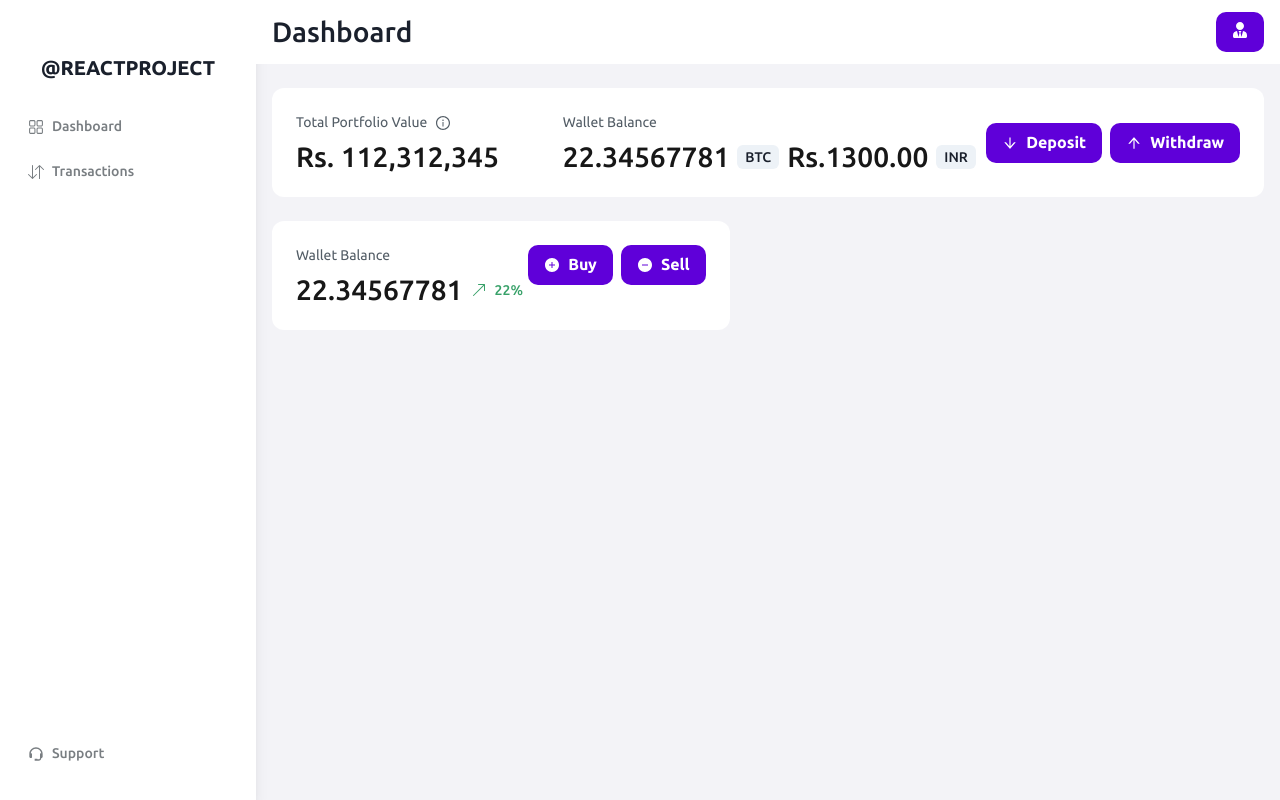
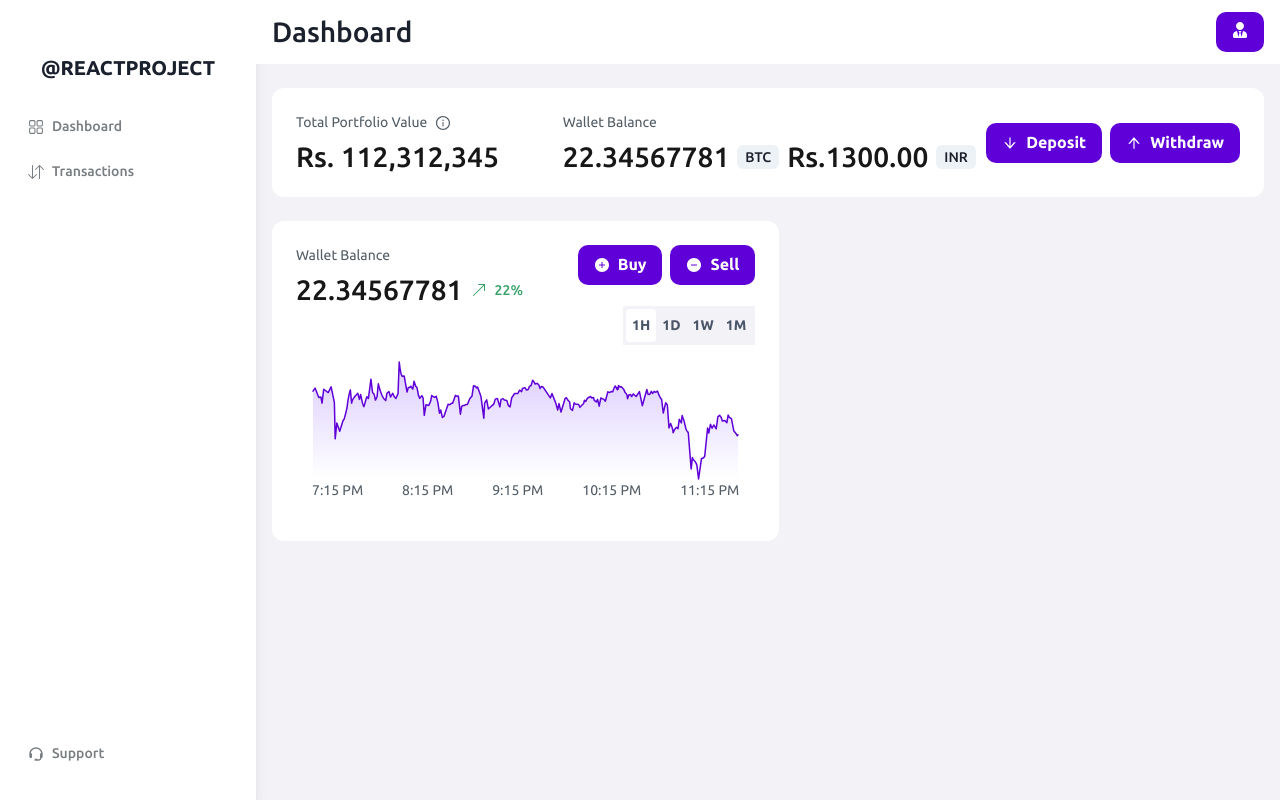
Before and after one commit to prabhjot-2/crpto, a React (Vite) app in the folder crpto/: page / in a window 1280 px wide. Built offline with nearby package versions, Linux system fonts and the light colour scheme.

Commit message:
create a new grid in which graph is shown now upload image later it will sync with api to get latest graphs

```diff
--- a/crpto/src/pages/Dashboard/components/PriceSection.jsx
+++ b/crpto/src/pages/Dashboard/components/PriceSection.jsx
@@ -1,47 +1,87 @@
 import React from "react";
-import { HStack, Stack, Text, Button, Icon, Flex } from "@chakra-ui/react";
+import { HStack, Stack, Text, Button, Icon, Flex ,Image ,Tab,TabPanel,TabPanels,TabList,Tabs} from "@chakra-ui/react";
 import { CustomCard } from "../../../chakra/CustomCard";
 import { BsArrowUpRight } from "react-icons/bs";
 import { AiFillMinusCircle, AiFillPlusCircle } from "react-icons/ai";
 
 const PriceSection=()=>{
+
+  const timeStamps=[" 7:15 PM ", " 8:15 PM "," 9:15 PM "," 10:15 PM "," 11:15 PM "]
     return (
       <CustomCard>
-            <Flex justify="space-between"  align="start">
+        <Flex justify="space-between" align="start">
           <Stack>
             <HStack color="black.80">
               <Text fontSize="sm">Wallet Balance</Text>
             </HStack>
-          <HStack spacing={2}
+            <HStack
+              spacing={2}
               align={{
-                base:"flex-start",
-                sm:"center",
+                base: "flex-start",
+                sm: "center",
               }}
               flexDir={{
-                base:"column",
-                sm:"row",
+                base: "column",
+                sm: "row",
               }}
             >
               <HStack>
-              <Text textStyle="h2" fontWeight={"medium"}> 22.34567781</Text>
-              <HStack fontWeight="medium" color="green.500" >
-              <Icon as={ BsArrowUpRight}/>
-              <Text fontSize="sm" fontWeight={"medium"}> 22%</Text>
-
+                <Text textStyle="h2" fontWeight={"medium"}>
+                  {" "}
+                  22.34567781
+                </Text>
+                <HStack fontWeight="medium" color="green.500">
+                  <Icon as={BsArrowUpRight} />
+                  <Text fontSize="sm" fontWeight={"medium"}>
+                    {" "}
+                    22%
+                  </Text>
                 </HStack>
               </HStack>
-
             </HStack>
           </Stack>
 
           <HStack>
-                <Button leftIcon={<Icon as={ AiFillPlusCircle}/>}> Buy</Button>
-                <Button leftIcon={<Icon as={ AiFillMinusCircle}/>}> Sell</Button>
+            <Button leftIcon={<Icon as={AiFillPlusCircle} />}> Buy</Button>
+            <Button leftIcon={<Icon as={AiFillMinusCircle} />}> Sell</Button>
           </HStack>
         </Flex>
+        <Tabs variant="soft-rounded" colorScheme="green">
+          <Flex justify="end">
+          <TabList bg="black.5" p="3px">
+              {["1H", "1D","1W","1M" ].map((tab)=>(
+                <Tab
+                  _selected={{bg:"white"}}
+                  key={tab}
+                  fontSize="sm"
+                  p="6px"
+                  borderRadius="4"
+                >
+                  {tab}
+                </Tab>
+              ))}
+          </TabList>
+          </Flex>
+          <TabPanels>
+            <TabPanel>
+              <Image w="100%" src="/graph.svg" mt="3 rem" />
 
+              <HStack justify="space-between">
+                {timeStamps.map((timestamp) => (
+                  <Text key={timestamp} fontSize="sm" color="black.80">
+                    {timestamp}
+                  </Text>
+                ))}
+              </HStack>
+            </TabPanel>
+            <TabPanel>
+              <p>two!</p>
+            </TabPanel>
+          </TabPanels>
+        </Tabs>
       </CustomCard>
-    )
+    );
+
 }
 
 
```
Also changed, not shown: crpto/public/graph.svg (added). Lines whose indentation alone changed are shown as unchanged.
